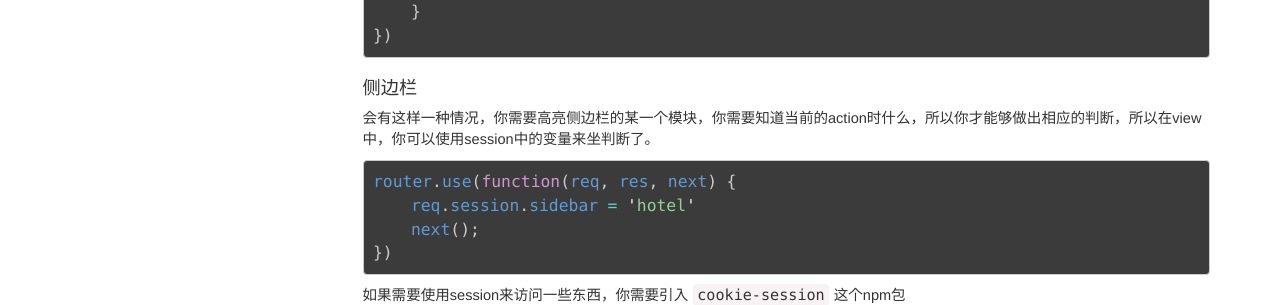
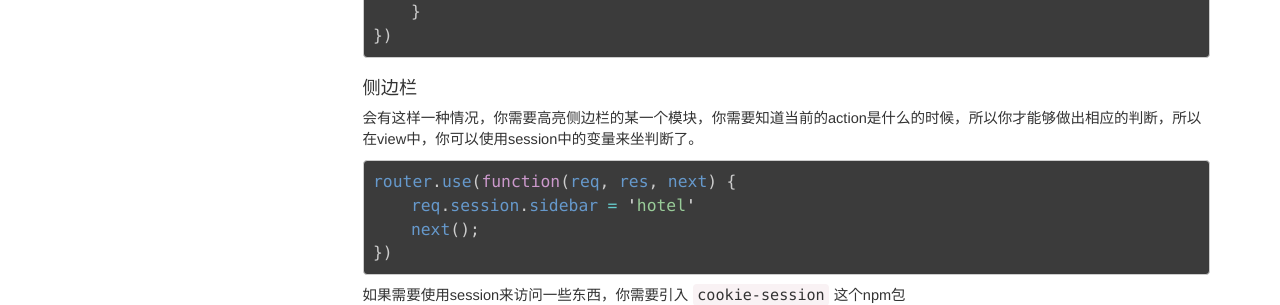
Before and after one commit to eurus/edocs-front-end, a Jekyll site: the page built from _posts/2016-04-29-use-middleware-to-dry.md, in a window 1280 px wide. Shown: the part 728-1033 px from the top of the page. Built offline with Jekyll 4.4.1, drawn with Linux system fonts in a browser that asks for light colours.

Commit message:
fix typo

```diff
--- a/_posts/2016-04-29-use-middleware-to-dry.md
+++ b/_posts/2016-04-29-use-middleware-to-dry.md
@@ -41,7 +41,7 @@ router.use(function(req, res, next) {
 
 ### 侧边栏
 
-会有这样一种情况，你需要高亮侧边栏的某一个模块，你需要知道当前的action时什么，所以你才能够做出相应的判断，所以在view中，你可以使用session中的变量来坐判断了。
+会有这样一种情况，你需要高亮侧边栏的某一个模块，你需要知道当前的action是什么的时候，所以你才能够做出相应的判断，所以在view中，你可以使用session中的变量来坐判断了。
 
 {% highlight javascript %}
 router.use(function(req, res, next) {
```
